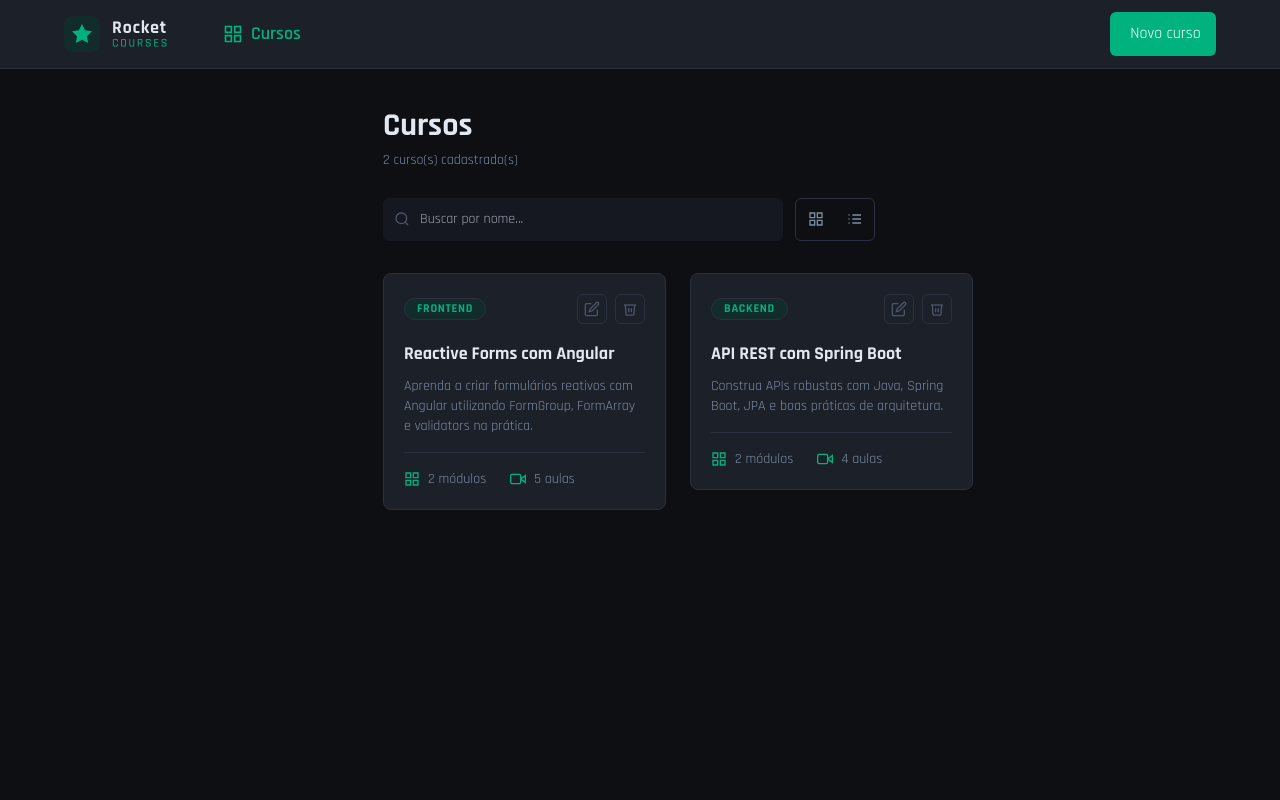
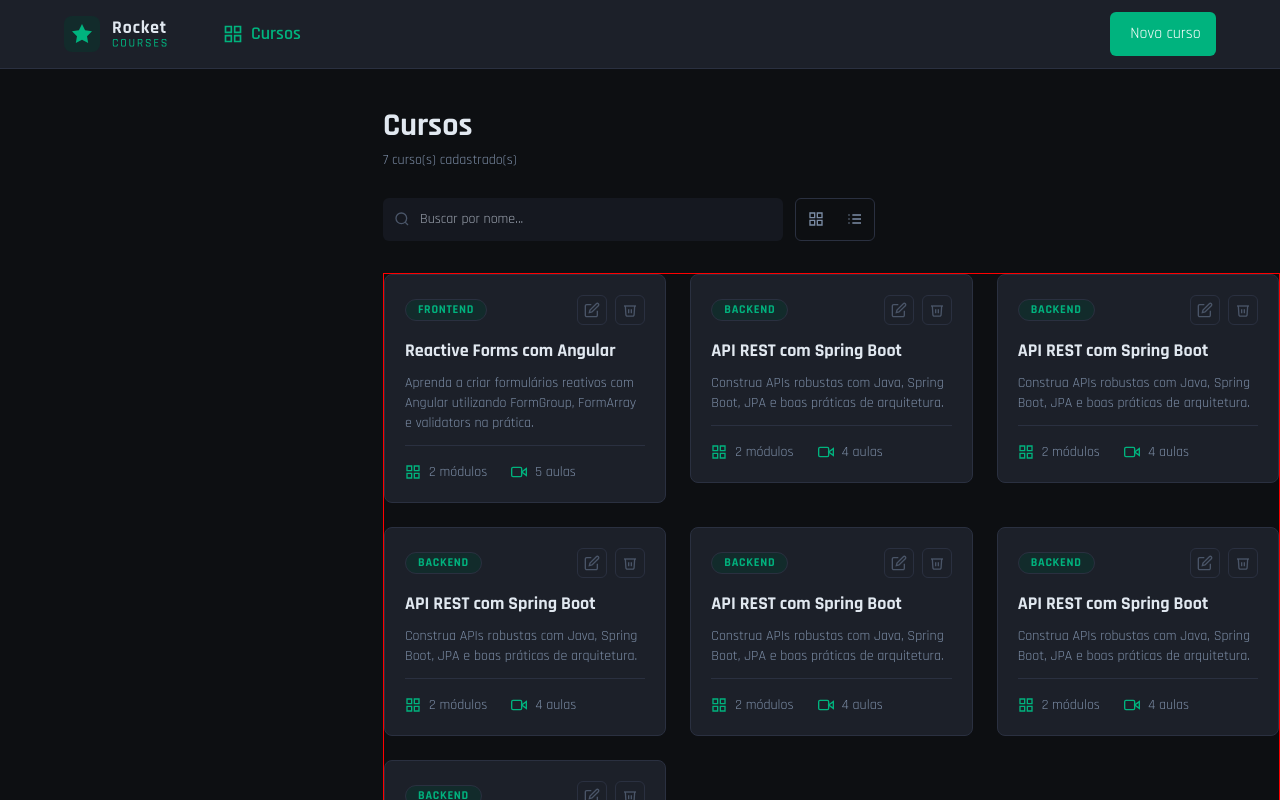
Before and after one commit to Jose26362780/desafio-formulario-gerenciador-cursos-angular, an Angular app: page /courses in a window 1280 px wide. Shown: the top 800 px of the page. Built offline with nearby package versions, Linux system fonts and the light colour scheme.

Commit message:
ajustes nos cards

```diff
--- a/src/app/features/courses/components/course-card/course-card.component.html
+++ b/src/app/features/courses/components/course-card/course-card.component.html
@@ -1,6 +1,6 @@
 <!-- O container principal do card. As classes de layout (grid/flex) virão do componente pai. -->
 <article
-  class="flex flex-col gap-4 rounded-lg border border-[var(--border)] bg-[var(--surface-800)] p-5 focus:border-[#00B37E] focus:shadow-[0_0_0_2.613px_rgba(0,179,126,0.10)] hover:border-[var(--primary)] transition-colors duration-1000 ease-out cursor-pointer"
+  class="flex gap-3 flex-col p-5 rounded-lg border border-[var(--border)] bg-[var(--surface-800)] focus:border-[#00B37E] focus:shadow-[0_0_0_2.613px_rgba(0,179,126,0.10)] hover:border-[var(--primary)] transition-colors duration-1000 ease-out cursor-pointer"
 >
   <!-- Seção Superior: Categoria e Botões de Ação -->
   <header class="flex items-center justify-between">
--- a/src/app/features/courses/components/course-list-header/course-list-header.component.html
+++ b/src/app/features/courses/components/course-list-header/course-list-header.component.html
@@ -29,10 +29,10 @@
     <button
       type="button"
       aria-label="Visualizar como grade"
-      (click)="changeView('grid')"
-      [class.text-[var(--primary)]]="activeView === 'grid'"
-      [class.bg-[var(--surface-secondary)]]="activeView === 'grid'"
-      class="flex-1 h-full flex items-center justify-center bg-transparent text-[var(--text-medium)] transition-colors duration-200 hover:bg-[var(--surface-700)] hover:text-[var(--primary)]"
+      (click)="viewChanged.emit('grid')"
+      [class.bg-[var(--surface-700)]]="currentView === 'grid'"
+      [class.text-[var(--primary)]]="currentView === 'grid'"
+      class="flex-1 h-full flex items-center justify-center bg-transparent text-[var(--text-medium)] transition-colors duration-200 hover:text-[var(--primary)]"
     >
       <svg
         class="h-4 w-4"
@@ -52,9 +52,9 @@
     <button
       type="button"
       aria-label="Visualizar como lista"
-      (click)="changeView('list')"
-      [class.text-[var(--primary)]]="activeView === 'list'"
-      [class.bg-[var(--surface-secondary)]]="activeView === 'list'"
+      (click)="viewChanged.emit('list')"
+      [class.bg-[var(--surface-700)]]="currentView === 'list'"
+      [class.text-[var(--primary)]]="currentView === 'list'"
       class="flex-1 h-full flex items-center justify-center bg-transparent text-[var(--text-medium)] transition-colors duration-200 hover:bg-[var(--surface-700)] hover:text-[var(--primary)]"
     >
       <svg
--- a/src/app/features/courses/components/course-list-header/course-list-header.component.ts
+++ b/src/app/features/courses/components/course-list-header/course-list-header.component.ts
@@ -10,6 +10,7 @@ type ViewMode = 'grid' | 'list';
   templateUrl: './course-list-header.component.html',
 })
 export class CourseListHeaderComponent {
+  @Input() currentView: 'grid' | 'list' = 'grid';
   @Input() courseCount: number = 0;
 
   @Output() searchChanged = new EventEmitter<string>();
--- a/src/app/features/courses/pages/features/courses/pages/course-list/course-list.component.html
+++ b/src/app/features/courses/pages/features/courses/pages/course-list/course-list.component.html
@@ -1,8 +1,9 @@
 <div class="w-full flex h-1/2 pl-[383px] pt-[40.5px]">
-  <main class="max-w-5xl w-full">
+  <main class="max-w-6xl w-full">
     <!-- 1. Componente de cabeçalho, conectado aos métodos do .ts -->
     <app-course-list-header
       [courseCount]="allCourses.length"
+      [currentView]="currentView"
       (searchChanged)="onSearchChanged($event)"
       (viewChanged)="onViewChanged($event)"
     ></app-course-list-header>
@@ -11,7 +12,14 @@
     @if (courses$ | async; as courses) {
       <!-- 3. Se a lista de cursos (filtrada ou não) tiver itens, mostra a grade -->
       @if (courses.length > 0) {
-        <section class="mt-8 grid grid-cols-3 gap-6">
+        <section
+          class="mt-8"
+          [ngClass]="{
+            'grid grid-cols-3 gap-6': currentView === 'grid',
+            'flex flex-col gap-4': currentView === 'list',
+          }"
+          style="border: 1px solid red"
+        >
           @for (course of courses; track course.id) {
             <app-course-card [course]="course"></app-course-card>
           }
--- a/src/app/features/courses/pages/features/courses/pages/course-list/course-list.component.ts
+++ b/src/app/features/courses/pages/features/courses/pages/course-list/course-list.component.ts
@@ -19,44 +19,7 @@ import { EmptySearchResultComponent } from '../../../../../components/empty-sear
   templateUrl: './course-list.component.html',
 })
 export class CourseListComponent implements OnInit {
-  // private readonly courseService = inject(CourseService);
-
-  // // Armazena a lista original de cursos
-  // allCourses: CourseModel[] = [];
-
-  // // A lista que será exibida na tela
-  // courses$!: Observable<CourseModel[]>;
-
-  // isSearching = false;
-  // viewMode: 'grid' | 'list' = 'grid';
-
-  // ngOnInit(): void {
-  //   this.courses$ = this.courseService.getAll().pipe(
-  //     tap((courses) => {
-  //       this.allCourses = courses; // Guarda a lista completa
-  //     }),
-  //   );
-  // }
-
-  // onSearchChanged(searchTerm: string): void {
-  //   this.isSearching = searchTerm.length > 0;
-
-  //   if (!this.isSearching) {
-  //     // Se a busca estiver vazia, mostra todos os cursos
-  //     this.courses$ = of(this.allCourses);
-  //   } else {
-  //     // Se houver um termo, busca no serviço
-  //     this.courses$ = this.courseService.searchByName(searchTerm);
-  //   }
-  // }
-
-  // onViewChanged(view: 'grid' | 'list'): void {
-  //   this.viewMode = view;
-  // }
-
-  // navigateToCreateCourse(): void {
-  //   console.log('Navegando para a página de criação...');
-  // }
+  public currentView: 'grid' | 'list' = 'grid'; // 'grid' como padrão
 
   // ==================================================
   // ============== CONTROLES MANUAIS =================
@@ -114,12 +77,106 @@ export class CourseListComponent implements OnInit {
         },
       ],
     },
+    {
+      id: '2',
+      name: 'API REST com Spring Boot',
+      category: 'Backend',
+      description:
+        'Construa APIs robustas com Java, Spring Boot, JPA e boas práticas de arquitetura.',
+      modules: [
+        { id: 'm3', name: 'Setup', lessons: [{ id: 'l6', name: 'Aula 1' }] },
+        {
+          id: 'm4',
+          name: 'Endpoints',
+          lessons: [
+            { id: 'l7', name: 'Aula 2' },
+            { id: 'l8', name: 'Aula 3' },
+            { id: 'l9', name: 'Aula 4' },
+          ],
+        },
+      ],
+    },
+    {
+      id: '2',
+      name: 'API REST com Spring Boot',
+      category: 'Backend',
+      description:
+        'Construa APIs robustas com Java, Spring Boot, JPA e boas práticas de arquitetura.',
+      modules: [
+        { id: 'm3', name: 'Setup', lessons: [{ id: 'l6', name: 'Aula 1' }] },
+        {
+          id: 'm4',
+          name: 'Endpoints',
+          lessons: [
+            { id: 'l7', name: 'Aula 2' },
+            { id: 'l8', name: 'Aula 3' },
+            { id: 'l9', name: 'Aula 4' },
+          ],
+        },
+      ],
+    },
+    {
+      id: '2',
+      name: 'API REST com Spring Boot',
+      category: 'Backend',
+      description:
+        'Construa APIs robustas com Java, Spring Boot, JPA e boas práticas de arquitetura.',
+      modules: [
+        { id: 'm3', name: 'Setup', lessons: [{ id: 'l6', name: 'Aula 1' }] },
+        {
+          id: 'm4',
+          name: 'Endpoints',
+          lessons: [
+            { id: 'l7', name: 'Aula 2' },
+            { id: 'l8', name: 'Aula 3' },
+            { id: 'l9', name: 'Aula 4' },
+          ],
+        },
+      ],
+    },
+    {
+      id: '2',
+      name: 'API REST com Spring Boot',
+      category: 'Backend',
+      description:
+        'Construa APIs robustas com Java, Spring Boot, JPA e boas práticas de arquitetura.',
+      modules: [
+        { id: 'm3', name: 'Setup', lessons: [{ id: 'l6', name: 'Aula 1' }] },
+        {
+          id: 'm4',
+          name: 'Endpoints',
+          lessons: [
+            { id: 'l7', name: 'Aula 2' },
+            { id: 'l8', name: 'Aula 3' },
+            { id: 'l9', name: 'Aula 4' },
+          ],
+        },
+      ],
+    },
+    {
+      id: '2',
+      name: 'API REST com Spring Boot',
+      category: 'Backend',
+      description:
+        'Construa APIs robustas com Java, Spring Boot, JPA e boas práticas de arquitetura.',
+      modules: [
+        { id: 'm3', name: 'Setup', lessons: [{ id: 'l6', name: 'Aula 1' }] },
+        {
+          id: 'm4',
+          name: 'Endpoints',
+          lessons: [
+            { id: 'l7', name: 'Aula 2' },
+            { id: 'l8', name: 'Aula 3' },
+            { id: 'l9', name: 'Aula 4' },
+          ],
+        },
+      ],
+    },
   ];
 
   allCourses: CourseModel[] = [];
   courses$!: Observable<CourseModel[]>;
   isSearching = false;
-  viewMode: 'grid' | 'list' = 'list';
 
   ngOnInit(): void {
     // Define a lista de cursos com base nos controles manuais
@@ -156,7 +213,7 @@ export class CourseListComponent implements OnInit {
   }
 
   onViewChanged(view: 'grid' | 'list'): void {
-    this.viewMode = view;
+    this.currentView = view;
   }
 
   navigateToCreateCourse(): void {
```
